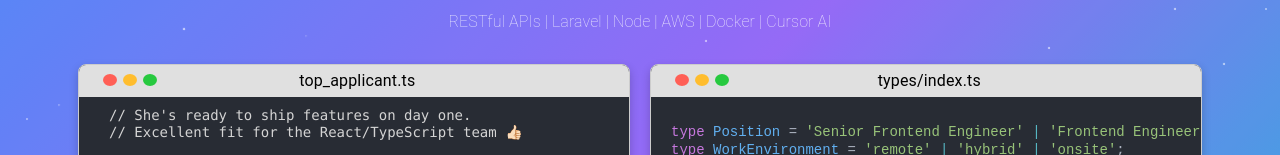
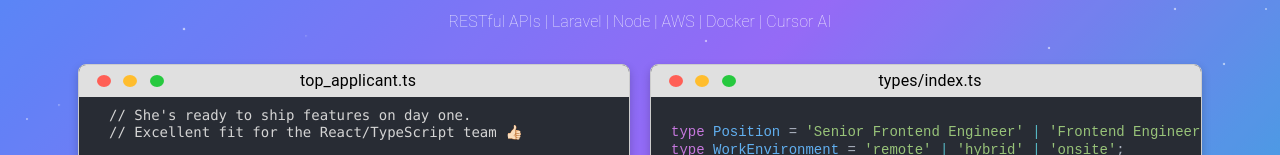
Before and after one commit to kawilliams8/resume, a React (Vite) app: page / in a window 1280 px wide. Shown: the part 213-368 px from the top of the page. Built offline with nearby package versions, Linux system fonts and the light colour scheme.

Commit message:
Improve Lighthouse accessibility score

```diff
--- a/src/components/CodeBlock.tsx
+++ b/src/components/CodeBlock.tsx
@@ -1,5 +1,5 @@
 import { Box, Stack, Typography } from "@mui/material";
-import React from "react";
+import React, { useState } from "react";
 import { BlueScreenOfDeath } from "../components/BlueScreenOfDeath";
 import { EasterEggMessages } from "./EasterEggMessages";
 import { MinimizedWindow } from "./MinimizedWindow";
@@ -62,10 +62,10 @@ export const CodeBlock: React.FC<CodeBlockProps> = ({
   title,
   withTypewriter,
 }) => {
-  const [windowState, setWindowState] = React.useState<WindowState>("normal");
-  const [showMessage, setShowMessage] = React.useState(false);
+  const [windowState, setWindowState] = useState<WindowState>("normal");
+  const [showMessage, setShowMessage] = useState(false);
 
-  const handleDotClick = React.useCallback((dotColor: string) => {
+  const handleDotClick = (dotColor: string) => {
     if (dotColor === COLORS.dots.red) {
       setWindowState("closed");
       setTimeout(() => setWindowState("normal"), TIMEOUTS.close);
@@ -76,17 +76,14 @@ export const CodeBlock: React.FC<CodeBlockProps> = ({
       setShowMessage(true);
       setTimeout(() => setShowMessage(false), TIMEOUTS.message);
     }
-  }, []);
+  };
 
-  const handleKeyDown = React.useCallback(
-    (event: React.KeyboardEvent, dotColor: string) => {
+  const handleKeyDown = (event: React.KeyboardEvent, dotColor: string) => {
     if (event.key === "Enter" || event.key === " ") {
       event.preventDefault();
       handleDotClick(dotColor);
     }
-    },
-    [handleDotClick]
-  );
+  };
 
   const getWindowStateAnnouncement = () => {
     switch (windowState) {
@@ -102,35 +99,62 @@ export const CodeBlock: React.FC<CodeBlockProps> = ({
   };
 
   const renderDots = () => (
-    <div role="group" aria-label="Window controls">
+    <div role="group" aria-label="Window controls" style={{ display: "flex" }}>
       {Object.entries(COLORS.dots).map(([_, color]) => {
         const dotAction = DOT_ACTIONS[color];
+        const buttonRef = React.useRef<HTMLButtonElement>(null);
+
         return (
+          <Box
+            key={color}
+            onClick={() => handleDotClick(color)}
+            onKeyDown={(e) => handleKeyDown(e, color)}
+            sx={{
+              border: "2px red",
+              display: "flex",
+              alignItems: "center",
+              justifyContent: "center",
+              width: "32px",
+              height: "32px",
+              cursor: "pointer",
+              outline: "none",
+              "&:focus": {
+                outline: "none",
+              },
+            }}
+            role="button"
+            tabIndex={0}
+            aria-label={dotAction.label}
+            title={dotAction.description}
+            onFocus={() => {
+              if (buttonRef.current) {
+                buttonRef.current.style.outline = "2px solid #0066cc";
+                buttonRef.current.style.outlineOffset = "2px";
+              }
+            }}
+            onBlur={() => {
+              if (buttonRef.current) {
+                buttonRef.current.style.outline = "none";
+              }
+            }}
+          >
             <button
-            key={color}
+              ref={buttonRef}
               style={{
                 ...dotStyle(color),
-              cursor: "pointer",
                 border: "none",
                 padding: 0,
-              margin: 3,
+                margin: 0,
                 outline: "none",
+                cursor: "inherit",
+                pointerEvents: "none",
               }}
-            onClick={() => handleDotClick(color)}
-            onKeyDown={(e) => handleKeyDown(e, color)}
-            aria-label={dotAction.label}
-            title={dotAction.description}
-            tabIndex={0}
-            onFocus={(e) => {
-              e.target.style.outline = "2px solid #0066cc";
-              e.target.style.outlineOffset = "2px";
-            }}
-            onBlur={(e) => {
-              e.target.style.outline = "none";
-            }}
+              aria-hidden="true"
+              tabIndex={-1}
             >
               <span aria-hidden="true"></span>
             </button>
+          </Box>
         );
       })}
     </div>
```
Lines whose indentation alone changed are shown as unchanged.
